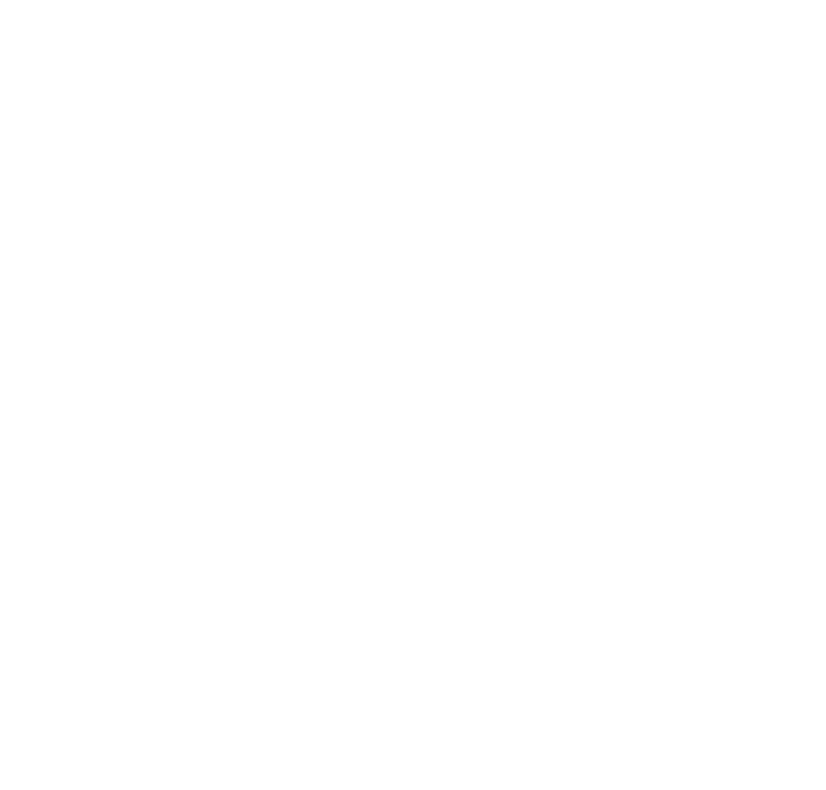
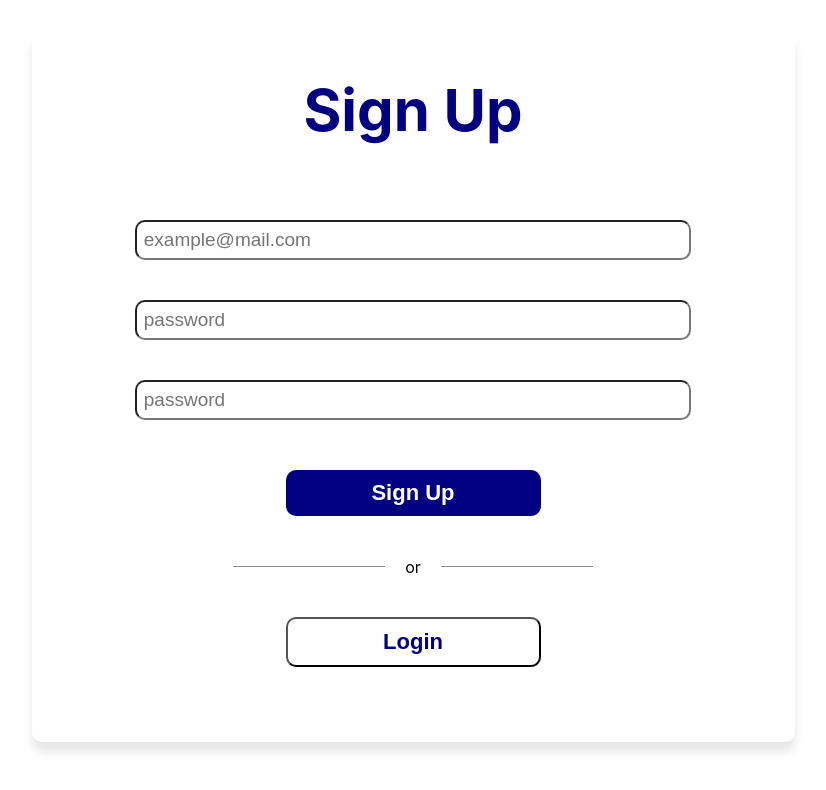
Before and after one commit to Joe-Moussally/address-book, a React (Create React App) app in the folder react-frontend/: page /signup in a window 1280 px wide. Before the commit this address had no page. Shown: the top 790 px of the page, without its empty margins (227-1053 px from the left). Built offline with nearby package versions, Linux system fonts and the light colour scheme.

Commit message:
Adding Signup.js

```diff
--- a/react-frontend/src/App.css
+++ b/react-frontend/src/App.css
@@ -298,3 +298,9 @@
 #contacts-container {
   transform: translateY(70px);
 }
+
+#status {
+  color: crimson;
+  font-weight: 600;
+  margin: 0 auto;
+}
--- a/react-frontend/src/index.js
+++ b/react-frontend/src/index.js
@@ -5,6 +5,7 @@
 import Login from './pages/Login';
 import Contacts from './pages/Contacts'
 import Add from './pages/Add';
+import Signup from './pages/Signup';
 
 import {
   BrowserRouter,
@@ -18,6 +19,7 @@
   <Routes>
     <Route path="/" element={<App />}></Route>
     <Route path="/login" element={<Login />}></Route>
+    <Route path="/signup" element={<Signup />}></Route>
     <Route path="/contacts" element={<Contacts />}></Route>
     <Route path="/add" element={<Add />}></Route>
   </Routes>
--- a/react-frontend/src/pages/Login.js
+++ b/react-frontend/src/pages/Login.js
@@ -48,7 +48,7 @@
                 <span id="or-span"></span>
             </div>
 
-            <button id="go-to-signup-btn">Sign Up</button>
+            <button id="go-to-signup-btn" onClick={()=>nav('/signup')}>Sign Up</button>
         </div>
      );
 }
--- /dev/null
+++ b/react-frontend/src/pages/Signup.js
@@ -0,0 +1,65 @@
+import { useNavigate } from "react-router-dom";
+import axios from 'axios'
+
+const Signup = () => {
+
+    const nav = useNavigate()
+
+    const handleSignup = () => {
+        let email = document.getElementById('email').value
+        let p1 = document.getElementById('p1').value
+        let p2 = document.getElementById('p2').value
+
+        if(email==''|| p1==''|| p2=='') {
+            document.getElementById('status').innerHTML="Please fill all fields"
+            setTimeout(
+                () => document.getElementById('status').innerHTML=""
+            ,4000)
+            return
+        }
+        if (p1!=p2) {
+            document.getElementById('status').innerHTML="Passwords don't match"
+            setTimeout(
+                () => document.getElementById('status').innerHTML=""
+            ,4000)
+            return        }
+
+        let body = {
+            email:email,
+            password: p1
+        }
+
+        axios({
+            method: 'POST',
+            body: body,
+            url: 'http://localhost:27017/api/user/register'
+        }).then((Response) =>{
+            console.log(Response.data)
+        })
+    }
+
+    return (
+        <div id="login-container" className="container">
+            <h1>Sign Up</h1>
+            <div id='status'></div>
+            <input id="email" type='email' placeholder="example@mail.com"></input>
+            <input id="p1" type='password' placeholder="password"></input>
+            <input id="p2" type='password' placeholder="password"></input>
+
+            <button id="login-btn"
+            onClick={handleSignup}>Sign Up</button>
+
+            <div id="or-div">
+                <span id="or-span"></span>
+                <span id="or">or</span>
+                <span id="or-span"></span>
+            </div>
+
+            <button id="go-to-signup-btn"
+            onClick={() => nav('/login')}
+            >Login</button>
+        </div>
+     );
+}
+
+export default Signup;
```
